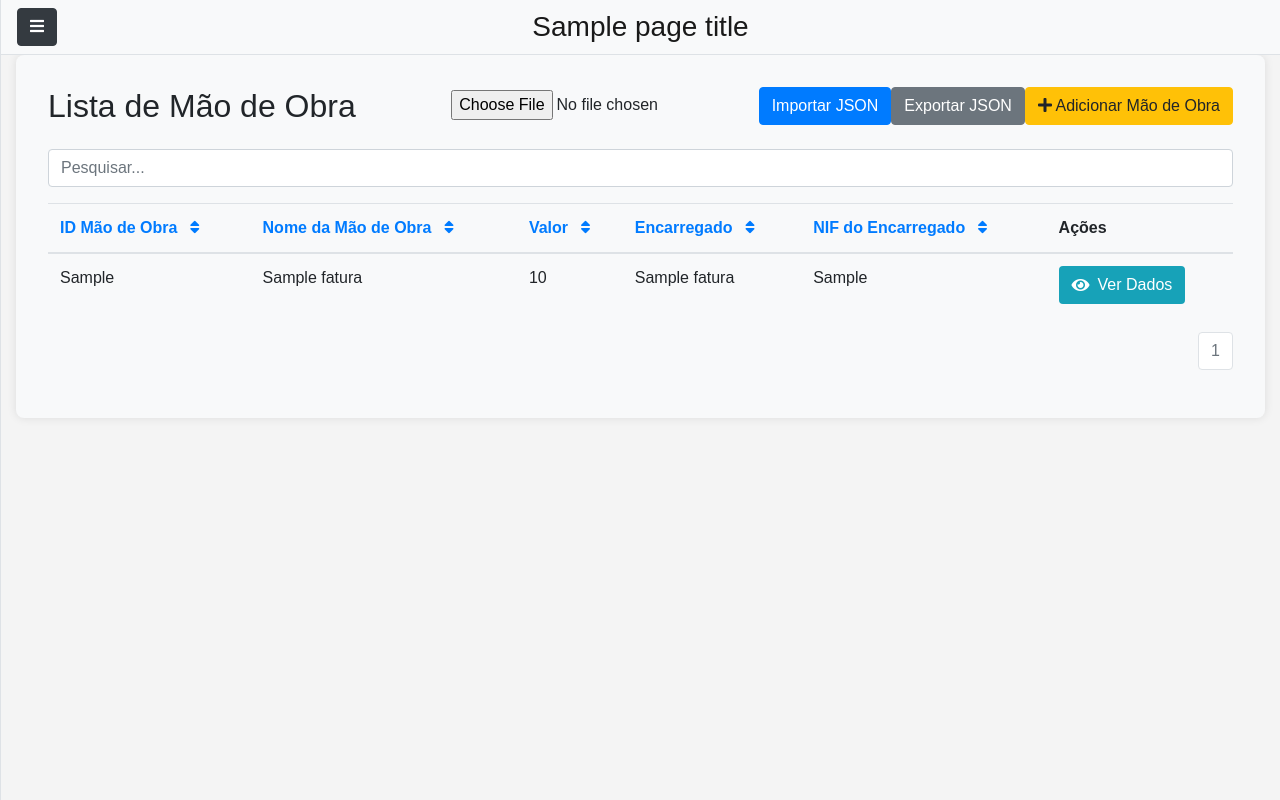
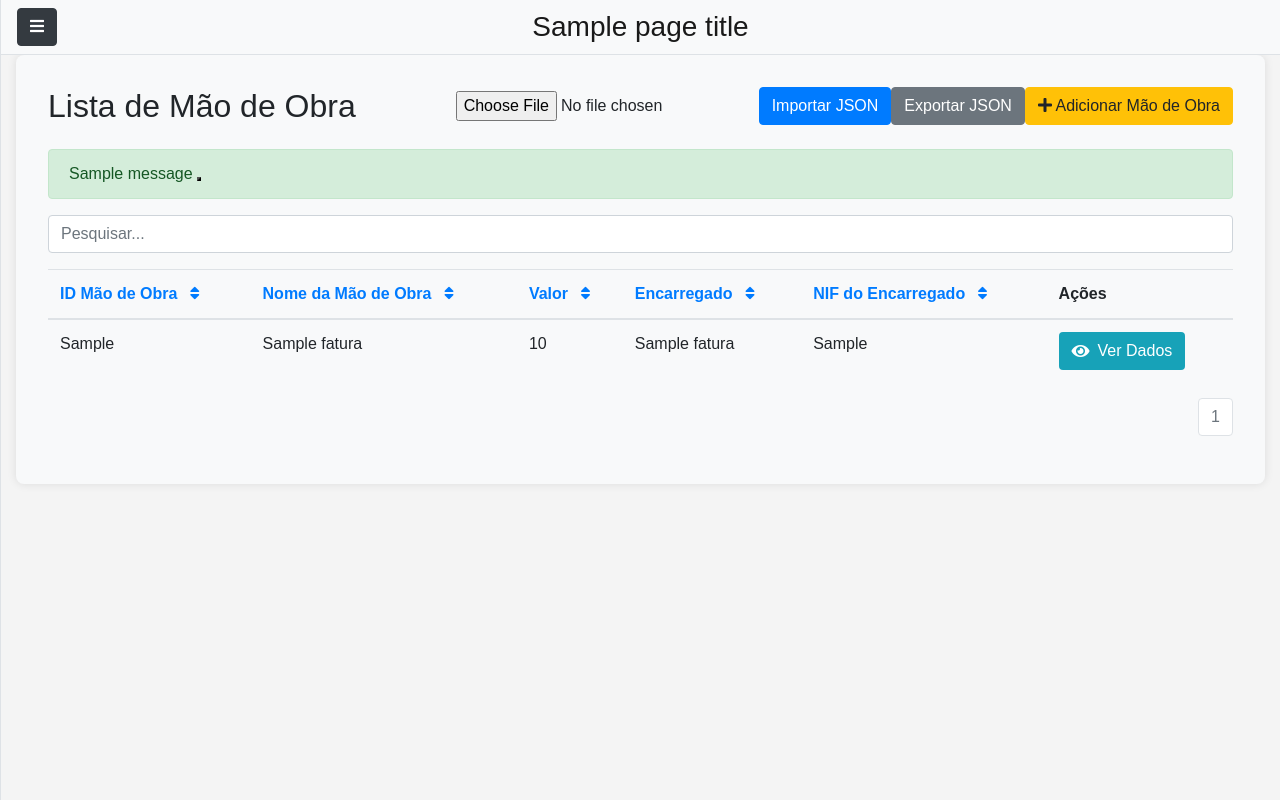
Before and after one commit to GabrielRaperger/restauro_de_veiculos, a Django app: template Projeto/projeto_bd2/app_bd2/templates/mao_de_obra/lista_mao_de_obra.html in a window 1280 px wide. Run offline with Django 5.2, Linux system fonts and the light colour scheme; the template is opened without the code that fills it: most values are stand-ins (such as "Sample title", 1, 10 or a date in 2020); one stand-in notice (Sample message) is shown; some libraries are stand-ins or nearby versions.

Commit message:
Importar json para as mãos de obra

```diff
--- a/Projeto/projeto_bd2/app_bd2/templates/mao_de_obra/lista_mao_de_obra.html
+++ b/Projeto/projeto_bd2/app_bd2/templates/mao_de_obra/lista_mao_de_obra.html
@@ -6,10 +6,11 @@
 <div class="clientes-table-container">
     <div class="d-flex justify-content-between align-items-center mb-4">
         <h2 class="mb-0">Lista de Mão de Obra</h2>
-        <div class="d-flex">
-            <form method="post" enctype="multipart/form-data" action="{% url 'app_bd2:importar_mao_de_obra_json' %}" class="me-2">
+        <div class="d-flex align-items-center">
+            <form method="post" enctype="multipart/form-data" action="{% url 'app_bd2:importar_mao_de_obra_json' %}" class="me-2 d-flex align-items-center">
                 {% csrf_token %}
-                <input type="file" name="json_file" accept=".json" required>
+                <label for="json_file"></label>
+                <input type="file" name="json_file" id="json_file" accept=".json" class="fileInput" required>
                 <button type="submit" class="btn btn-primary">Importar JSON</button>
             </form>
 
@@ -23,7 +24,31 @@
         </div>
     </div>
 
+    <!-- Mensagem de sucesso -->
+    {% if messages %}
+    <div class="mt-2">
+        {% for message in messages %}
+            {% if message.tags == 'success' %}
+                <div class="alert alert-success alert-dismissible fade show" role="alert">
+                    {{ message }}
+                    <button type="button" class="btn-close" data-bs-dismiss="alert" aria-label="Close"></button>
+                </div>
+            {% endif %}
+        {% endfor %}
+    </div>
 
+    <!-- Mensagem de erro -->
+    <div class="mt-2">
+        {% for message in messages %}
+            {% if message.tags == 'error' %}
+                <div class="alert alert-danger alert-dismissible fade show" role="alert">
+                    {{ message }}
+                    <button type="button" class="btn-close" data-bs-dismiss="alert" aria-label="Close"></button>
+                </div>
+            {% endif %}
+        {% endfor %}
+    </div>
+    {% endif %}
 
     <form method="get" class="mb-3">
         <input type="text" name="search" class="form-control" placeholder="Pesquisar..." value="{{ search_query }}">
```
Also changed, not shown: Projeto/projeto_bd2/app_bd2/views.py (+18 -11 lines).
